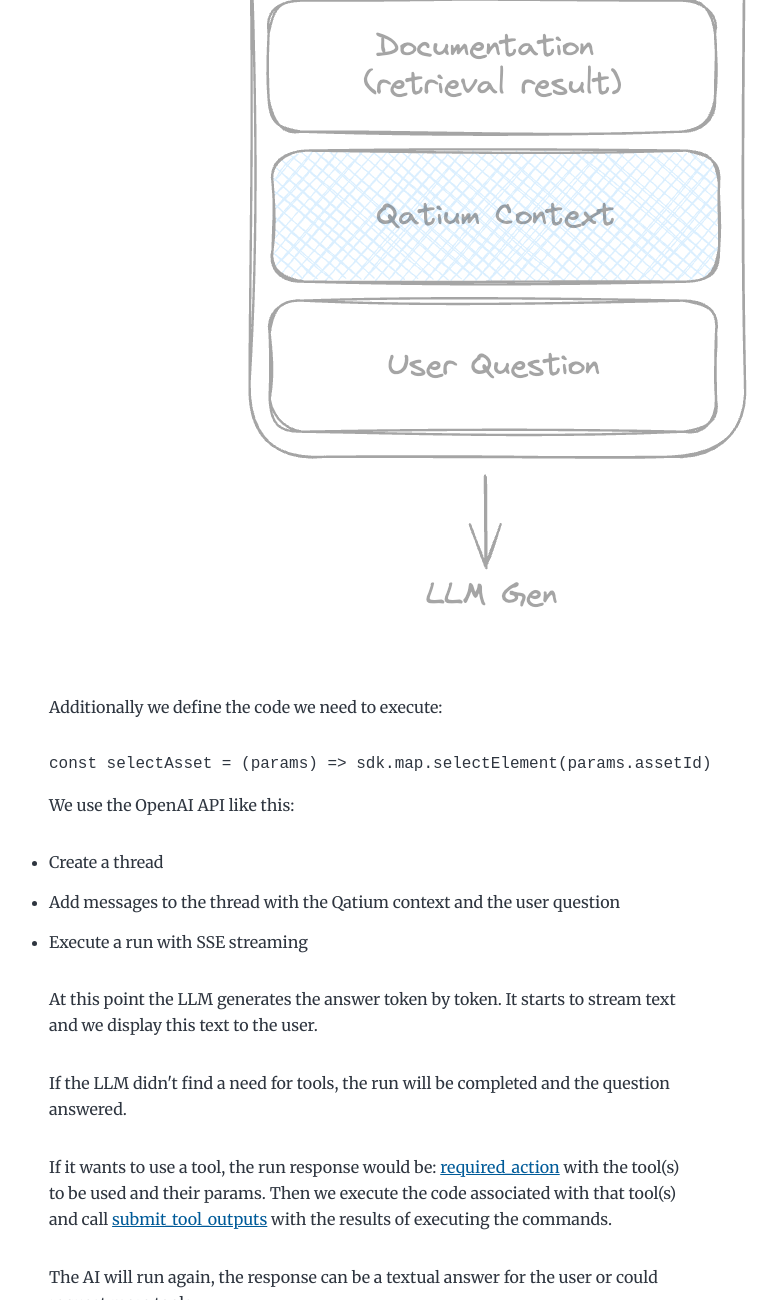
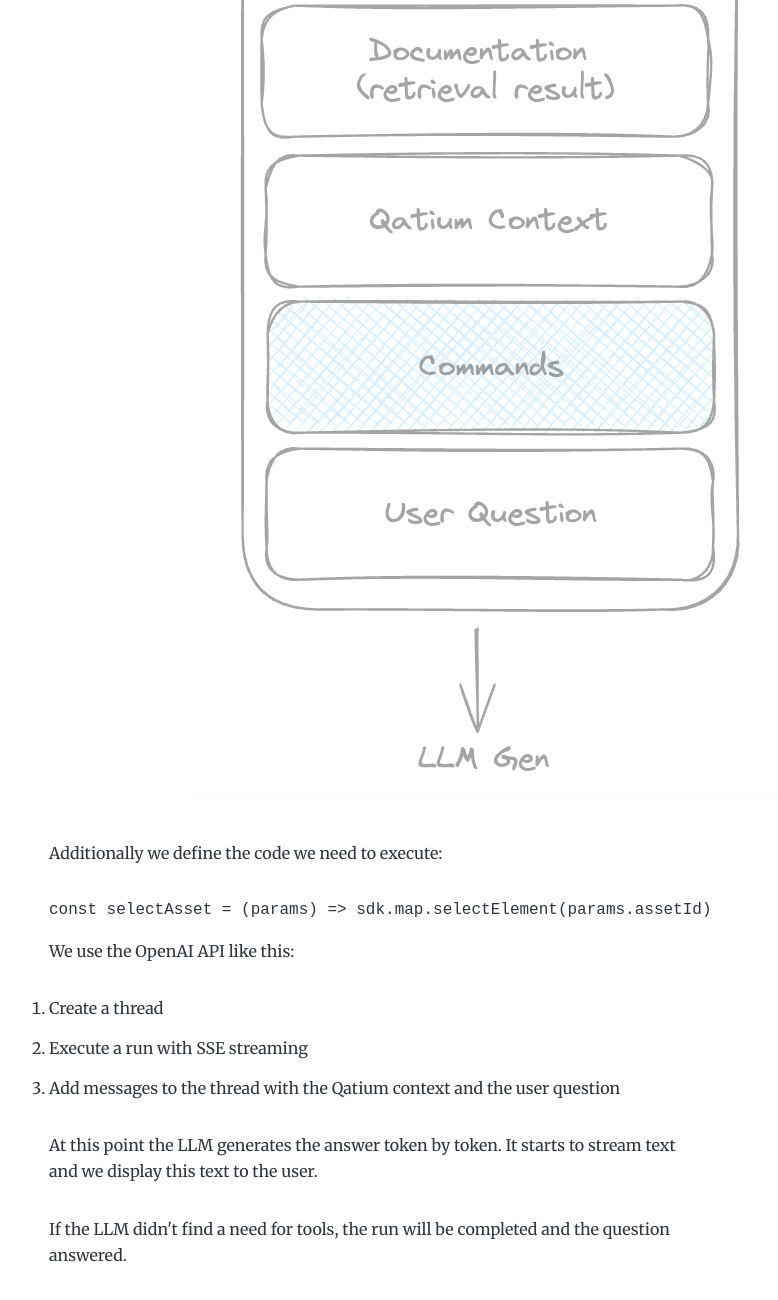
Before and after one commit to qatium/blog, a Gatsby site: page /how-does-q-work/how-does-q-work/ in a window 1280 px wide. Shown: the part 5830-7130 px from the top of the page, without its empty margins (275-1053 px from the left). Built offline with nearby package versions, Linux system fonts and the light colour scheme; Gatsby itself is replaced by a stand-in of ours; some packages are replaced by stand-ins of ours; code samples lack their colours.

Commit message:
Review. How does Q work

```diff
--- a/content/blog/how-does-q-work/how-does-q-work.md
+++ b/content/blog/how-does-q-work/how-does-q-work.md
@@ -69,7 +69,7 @@
 
 Of course the commands are also part of the prompt:
 
-![Diagram that shows how a block of commands is appended to the prompt after the qatium context and before the user question and then passed it to the LLM gen](./prompt-3.png)
+![Diagram that shows how a block of commands is appended to the prompt after the qatium context and before the user question and then passed it to the LLM gen](./prompt-4.png)
 
 Additionally we define the code we need to execute:
 
@@ -79,9 +79,9 @@
 
 We use the OpenAI API like this:
 
-- Create a thread
-- Add messages to the thread with the Qatium context and the user question
-- Execute a run with SSE streaming
+1. Create a thread
+2. Execute a run with SSE streaming
+3. Add messages to the thread with the Qatium context and the user question
 
 At this point the LLM generates the answer token by token. It starts to stream text and we display this text to the user.
 
```
